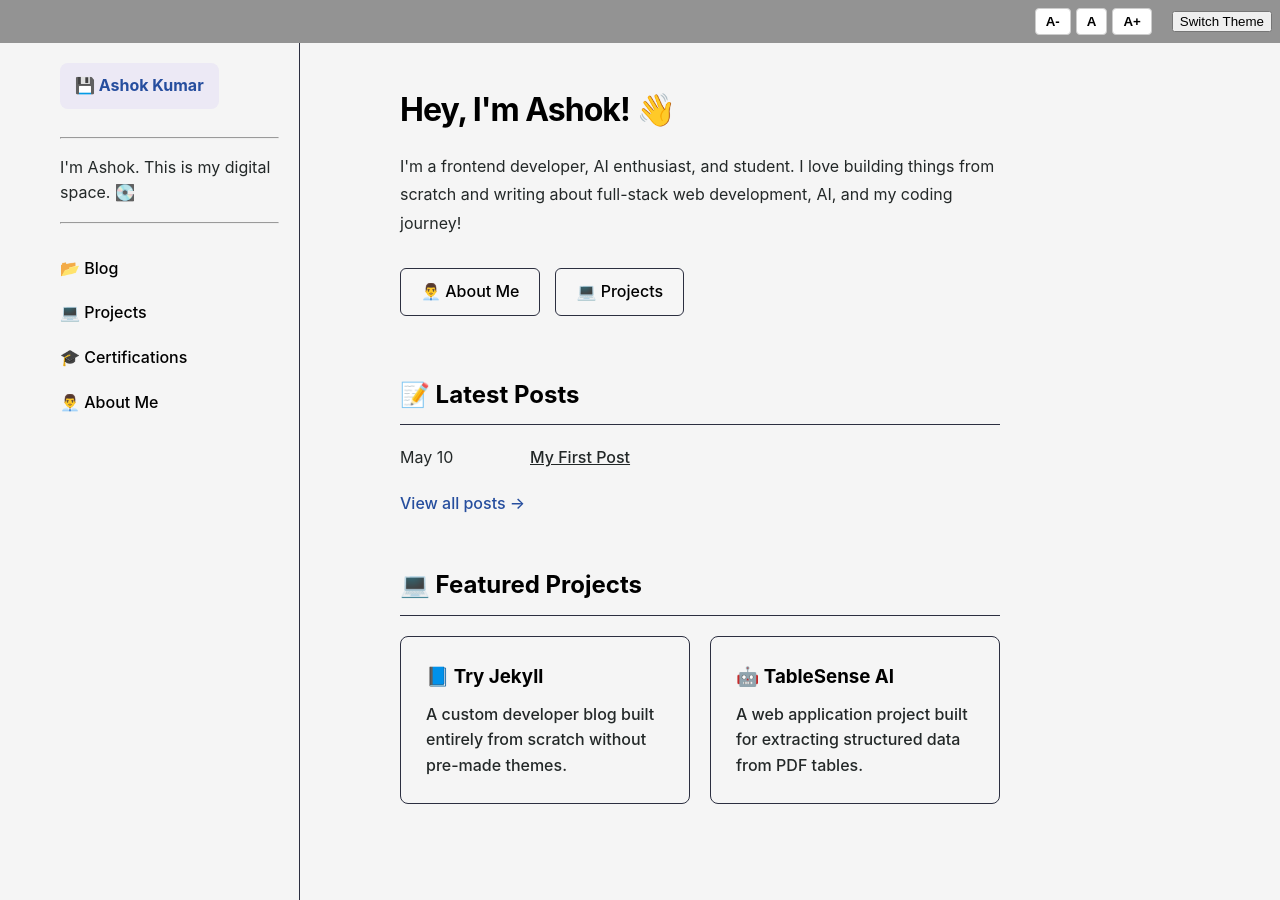
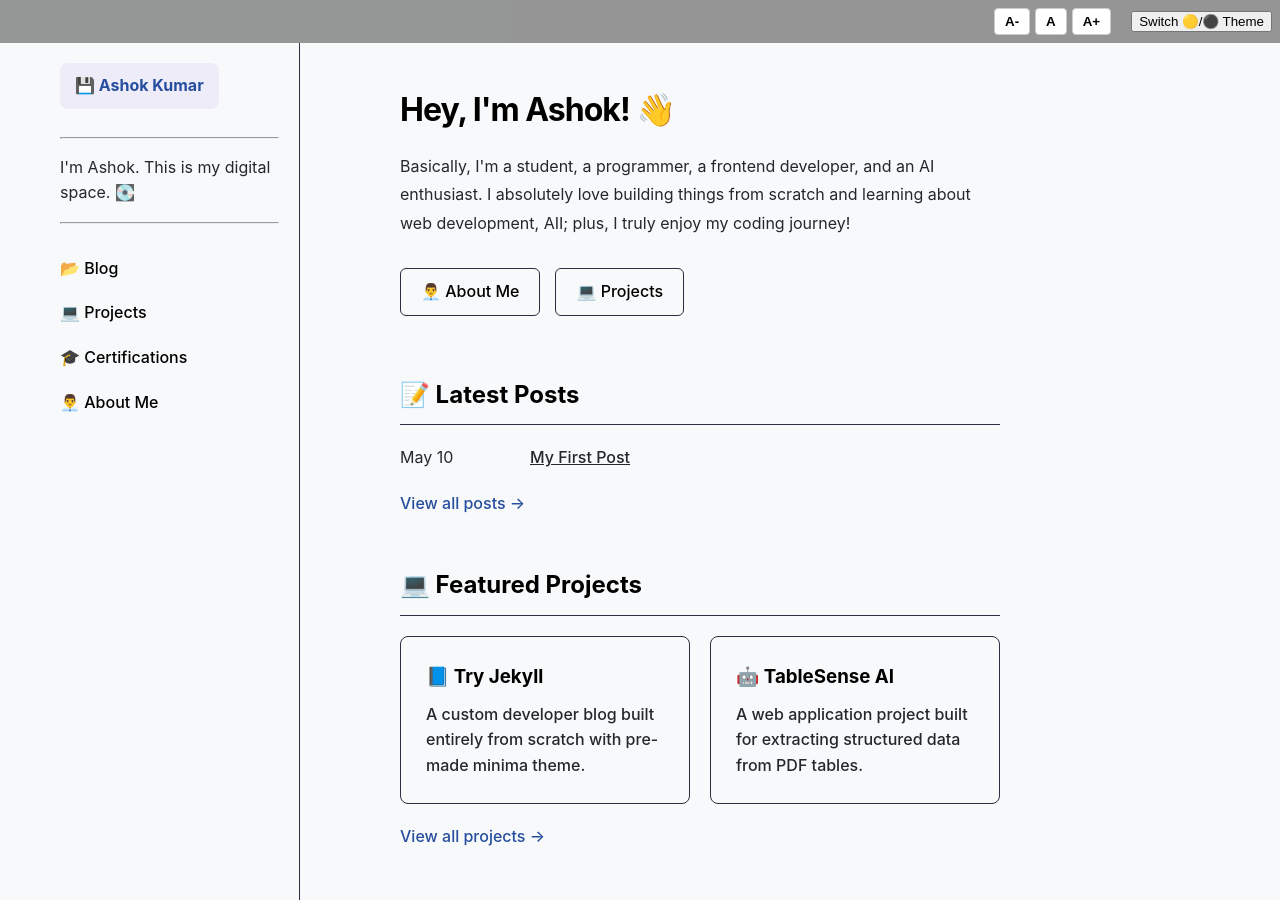
Before and after one commit to cj7-code-journey/cj7-code-journey.github.io, a Jekyll site: the page built from index.html, in a window 1280 px wide and 900 px high. Built offline with Jekyll 4.4.1, drawn with Linux system fonts in a browser that asks for light colours.

```diff
--- a/_includes/header.html
+++ b/_includes/header.html
@@ -4,5 +4,5 @@
   <button id="zoom-reset" title="Reset Text Size">A</button>
   <button id="zoom-in" title="Increase Text Size">A+</button>
 </div>
-    <button onclick="changeTheme()">Switch Theme</button>
+    <button onclick="changeTheme()">Switch 🟡/⚫ Theme</button>
 </header>
--- a/assets/css/certificate.css
+++ b/assets/css/certificate.css
@@ -14,7 +14,7 @@
 
 .certifications-grid {
     display: grid;
-    grid-template-columns: repeat(auto-fill, minmax(290px, 2fr));
+    grid-template-columns: repeat(auto-fill, minmax(280px, 1fr));
     gap: 20px;
 }
 
@@ -54,17 +54,6 @@
     /* font-size: 0.95rem; */
 }
 
-.certification-card ul {
-    margin-top: 15px;
-    margin-bottom: 20px;
-    /* font-size: 0.95rem; */
-}
-
-.certification-card ul li {
-    margin-bottom: 5px;
-}
-
-
 .certification-stack {
     margin-top: 15px;
     margin-bottom: 20px;
@@ -76,7 +65,7 @@
 .certification-stack span {
     background: rgba(255, 255, 255, 0.05);
     color: var(--text-main);
-    /* font-size: 0.8rem; */
+    font-size: 0.8rem;
     padding: 4px 10px;
     border-radius: 20px;
     border: 1px solid var(--border-color);
--- a/assets/css/index.css
+++ b/assets/css/index.css
@@ -81,26 +81,3 @@
     grid-template-columns: repeat(auto-fill, minmax(280px, 1fr));
     gap: 20px;
 }
-
-.project-card {
-    background: rgba(255, 255, 255, 0.02);
-    border: 1px solid var(--border-color);
-    padding: 20px;
-    border-radius: 8px;
-    text-decoration: none;
-    transition: 0.2s;
-    display: block;
-}
-
-.project-card h3 {
-    color: var(--text-heading);
-    margin-top: 0;
-    /* font-size: 1.2rem; */
-}
-
-.project-card p {
-    color: var(--text-main);
-    /* font-size: 0.95rem; */
-    margin-bottom: 0;
-
-}
--- a/assets/css/main.scss
+++ b/assets/css/main.scss
@@ -2,7 +2,7 @@
 ---
 /* CSS Variables */
 :root {
-    --bg-color: whitesmoke;
+    --bg-color: #f8f9fa;
     --header-bg-color: rgba(0, 0, 0, 0.4);
     --header-color: rgb(255, 255, 255);
     --navbar-bg-color: rgb(40, 39, 39);
--- a/assets/css/project.css
+++ b/assets/css/project.css
@@ -14,7 +14,7 @@
 
 .projects-grid {
     display: grid;
-    grid-template-columns: repeat(auto-fill, minmax(290px, 2fr));
+    grid-template-columns: repeat(auto-fill, minmax(280px, 1fr));
     gap: 20px;
 }
 
@@ -55,15 +55,6 @@
     /* font-size: 0.95rem; */
 }
 
-.project-card ul {
-    margin-top: 15px;
-    margin-bottom: 20px;
-    /* font-size: 0.95rem; */
-}
-
-.project-card ul li {
-    margin-bottom: 5px;
-}
 
 
 .project-stack {
@@ -77,7 +68,7 @@
 .project-stack span {
     background: rgba(255, 255, 255, 0.05);
     color: var(--text-main);
-    /* font-size: 0.8rem; */
+    font-size: 0.8rem;
     padding: 4px 10px;
     border-radius: 20px;
     border: 1px solid var(--border-color);
@@ -97,7 +88,7 @@
     border: 1px solid var(--border-color);
     border-radius: 4px;
     text-decoration: none;
-    /* font-size: 0.85rem; */
+    font-size: 0.85rem;
     transition: 0.2s;
 }
 
--- a/index.html
+++ b/index.html
@@ -6,8 +6,7 @@
 <div class="hero-section" style="margin-bottom: 60px;">
     <h1>Hey, I'm Ashok! 👋</h1>
     <p>
-        I'm a frontend developer, AI enthusiast, and student. I love building things from scratch and writing about
-        full-stack web development, AI, and my coding journey!
+        Basically, I'm a student, a programmer, a frontend developer, and an AI enthusiast. I absolutely love building things from scratch and learning about web development, AII; plus, I truly enjoy my coding journey!
     </p>
 
     <div>
@@ -37,15 +36,18 @@
 
     <div class="projects-grid">
 
-        <a href="" target="_blank" class="project-card">
+        <a href="https://cj7-code-journey.github.io/try_jekyll/" target="_blank" class="project-card">
             <h3>📘 Try Jekyll</h3>
             <p">A custom developer blog built
-                entirely from scratch without pre-made themes.</p>
+                entirely from scratch with pre-made minima theme.</p>
         </a>
 
-        <a href="#" class="project-card">
+        <a href="/" class="project-card">
             <h3>🤖 TableSense AI</h3>
             <p>A web application project built for extracting structured data from PDF tables.</p>
         </a>
     </div>
+    <div style="margin-top: 20px;">
+        <a href="/projects.html">View all projects →</a>
+    </div>
 </div>
```
